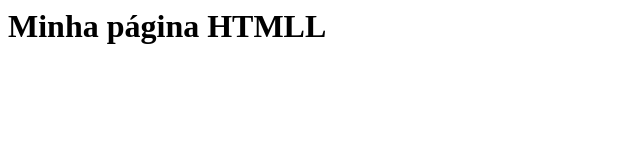
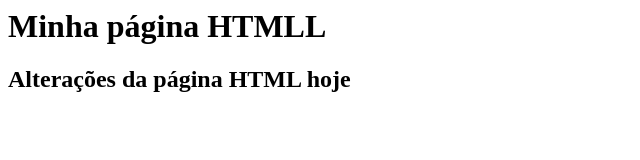
Before and after one commit to lkzvieira/gama-no-github, a plain HTML site: page index.html in a window 1280 px wide. Shown: the whole page, without its empty margins (0-640 px from the left). Drawn offline with Linux system fonts and the light colour scheme.

Commit message:
arquivo index.HTML atualizado

```diff
--- a/index.html
+++ b/index.html
@@ -1,5 +1,6 @@
 <html>
     <body>
         <h1> Minha página HTMLL</h1>
+        <h2>Alterações da página HTML hoje</h2>
     </body>
 </html>
```
